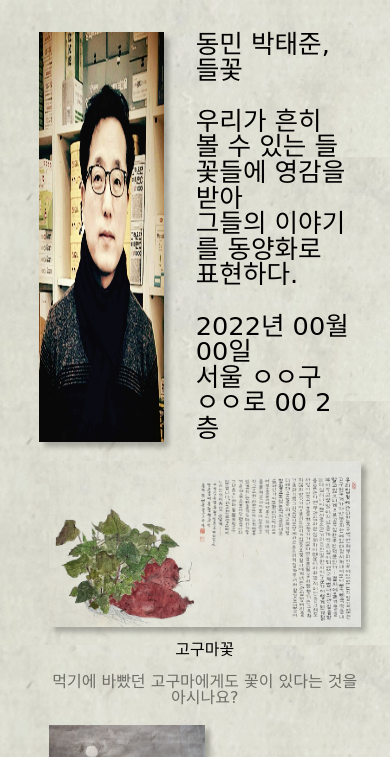
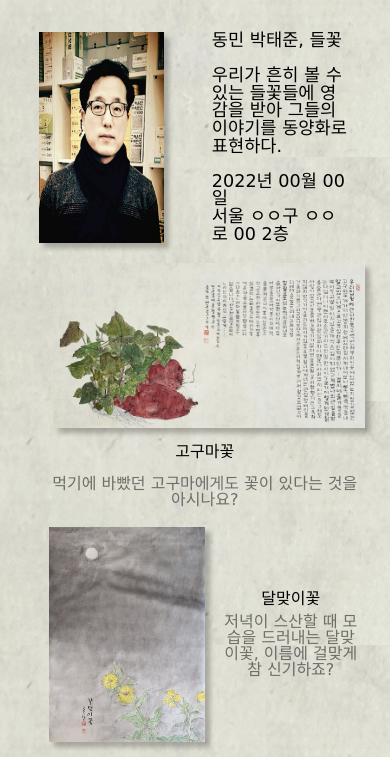
Before and after one commit to kimtothechang/wild-flower-exhibition, a plain HTML site: page index.html in a window 390 px wide. Shown: the part 87-844 px from the top of the page. Drawn offline with Linux system fonts and the light colour scheme; a web font is replaced by a local one.

Commit message:
🚀  prototype_2

```diff
--- a/css/style.css
+++ b/css/style.css
@@ -9,6 +9,10 @@ body {
   margin: 0;
   background: url("../img/background.jpeg");
   background-size: contain;
+  -ms-overflow-style: none;
+}
+::-webkit-scrollbar {
+  display: none;
 }
 
 img {
@@ -56,12 +60,16 @@ section {
   text-align: center;
 }
 
+section:nth-child(even) > img {
+  margin-right: 16px;
+}
+
+section:nth-child(odd) > img {
+  margin-left: 8px;
+}
+
 section p {
   color: rgba(0, 0, 0, 0.5);
-}
-
-.art-info > h2 {
-  margin-bottom: 5%;
 }
 
 .intro {
@@ -85,9 +93,13 @@ section p {
   margin-left: 2rem;
 }
 
-.intro > .artist-info > h1 {
+.art-info > h2 {
   font-size: 1.6rem;
   margin-bottom: 5%;
+}
+
+.art-info > p {
+  font-size: 1.6rem;
 }
 
 .one {
@@ -150,8 +162,25 @@ section p {
 .etc-art-info > img {
   height: 30vw;
   max-height: 374px;
-  border: 1px solid aqua;
   margin-bottom: 1rem;
+}
+
+/* 글씨 조절 */
+@media screen and (max-width: 767px) {
+  .exhibition-info {
+    font-size: 1.1rem;
+    text-align: left;
+    color: black;
+  }
+
+  .art-info > h2 {
+    font-size: 1rem;
+    margin-bottom: 5%;
+  }
+
+  .art-info > p {
+    font-size: 1rem;
+  }
 }
 
 /* 큰 화면 */
--- a/index.html
+++ b/index.html
@@ -45,7 +45,7 @@
             <p class="exhibition-info">
               동민 박태준, 들꽃
               <br /><br />
-              우리가 흔히 볼 수 있는 들꽃들에 영감을 받아<br />
+              우리가 흔히 볼 수 있는 들꽃들에 영감을 받아
               그들의 이야기를 동양화로 표현하다.
               <br /><br />
               2022년 00월 00일<br />
@@ -68,14 +68,14 @@
           <img src="./img/evening-primrose.JPG" alt="달맞이꽃" />
           <div class="art-info">
             <h2 class="scroll" data-rate=".2" data-direction="vertical">달맞이꽃</h2>
-            <p>저녁이 스산할 때 모습을 드러내는 달맞이꽃, <br />이름에 걸맞게 참 신기하죠?</p>
+            <p>저녁이 스산할 때 모습을 드러내는 달맞이꽃, 이름에 걸맞게 참 신기하죠?</p>
           </div>
         </section>
 
         <section class="two">
             <div class="art-info">
               <h2 class="scroll" data-rate=".2" data-direction="vertical">칡꽃</h2>
-              <p>칡을 생각하면 일반적으로 뿌리가 생각날텐데요,<br />그 칡의 꽃을 보신적 있으신가요?</p>
+              <p>칡을 생각하면 일반적으로 뿌리가 생각날텐데요, 그 칡의 꽃을 보신적 있으신가요?</p>
             </div>
             <img src="./img/kudzu-vine.JPG" alt="칡꽃" />
         </section>
@@ -84,14 +84,14 @@
             <img src="./img/iris.JPG" alt="칡꽃" />
             <div class="art-info">
               <h2 class="scroll" data-rate=".2" data-direction="vertical">붓꽃</h2>
-              <p>붓꽃이란 이름은 생소할 수 있습니다.<br />하지만 아이리쉬라는 꽃의 이름은 들어보신 적이 있을겁니다. </p>
+              <p>붓꽃이란 이름은 생소할 수 있습니다. 하지만 아이리쉬라는 꽃의 이름은 들어보신 적이 있을겁니다. </p>
             </div>
         </section>
 
         <section class="two">
             <div class="art-info">
               <h2 class="scroll" data-rate=".2" data-direction="vertical">민들레꽃</h2>
-              <p>들꽃으로 유명한 민들레꽃입니다. <br />어렸을 적 번식에 많은 도움을 주었죠..</p>
+              <p>들꽃으로 유명한 민들레꽃입니다. 어렸을 적 번식에 많은 도움을 주었죠..</p>
             </div>
             <img src="./img/dandelion.JPG" alt="칡꽃" />
         </section>
```
